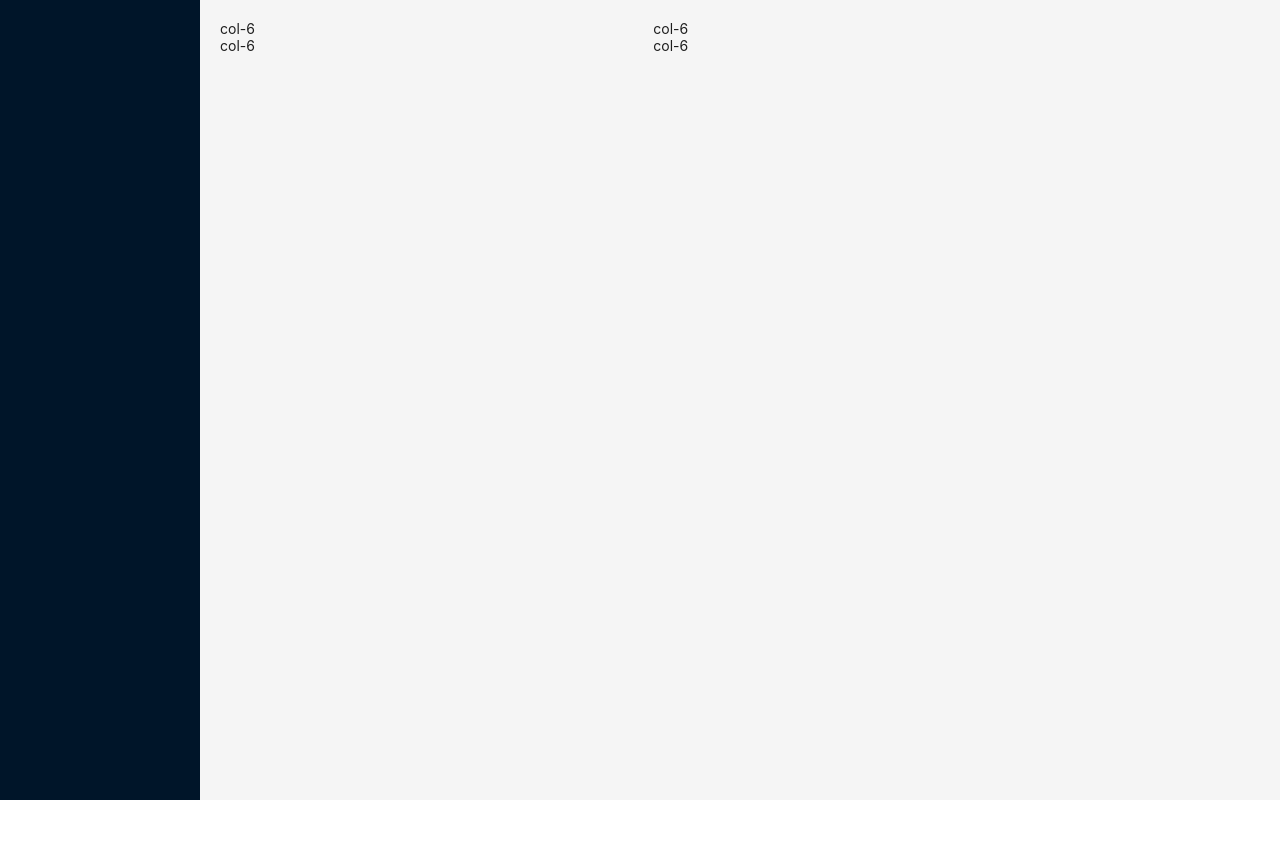
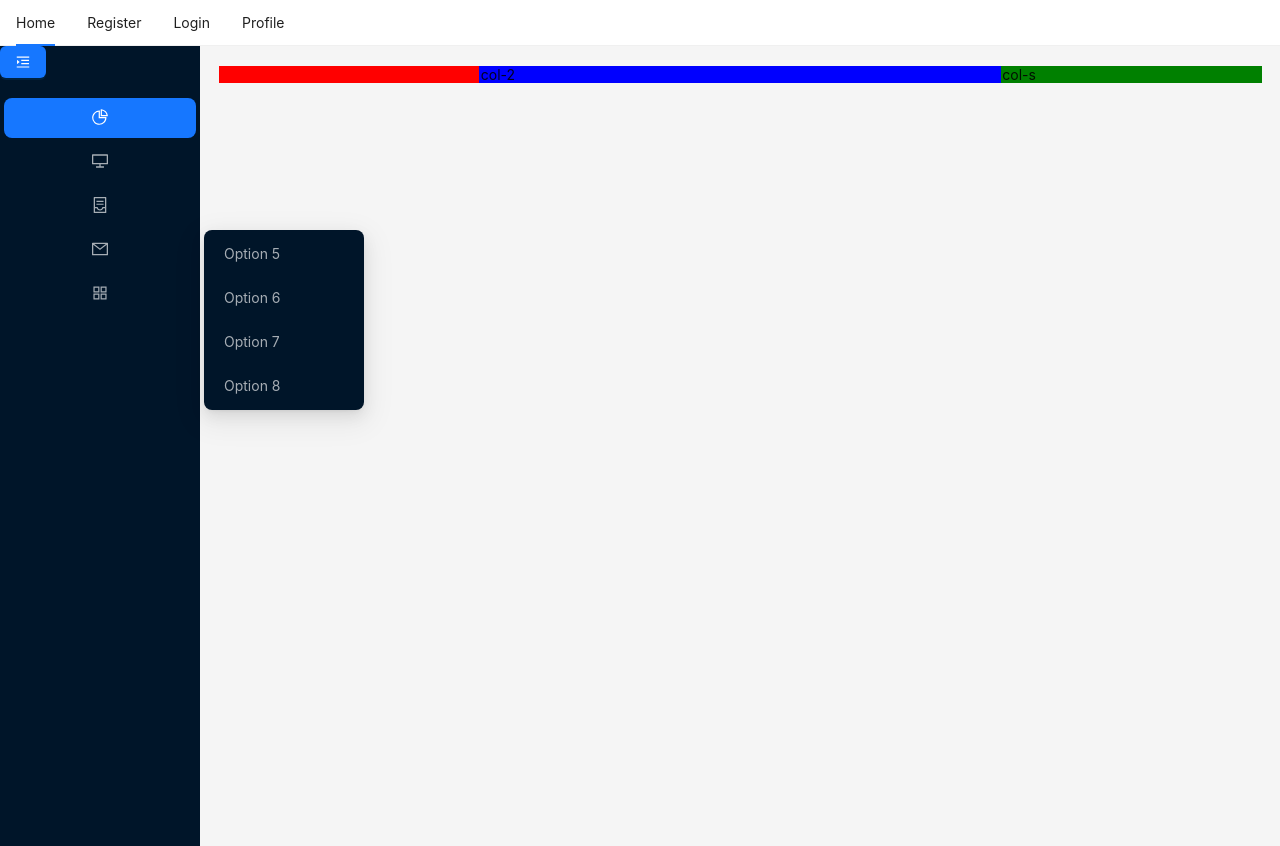
Before and after one commit to cuihaobo/lele-web, a React (Vite) app: page / in a window 1280 px wide. Before the commit the page ends 800 px from the top, so only its background shows below. Built offline with nearby package versions, Linux system fonts and the light colour scheme.

Commit message:
testing20230731

```diff
--- a/src/App.tsx
+++ b/src/App.tsx
@@ -1,6 +1,6 @@
 import { Layout } from "antd";
 import "./App.css";
-import { TextMenu } from "./components/TopNavigation";
+import { TextMenu, TopNavigation } from "./components/TopNavigation";
 import { RouterMap } from "./RouterMap";
 import { Content } from "antd/es/layout/layout";
 import Sider from "antd/es/layout/Sider";
@@ -8,9 +8,11 @@ import Sider from "antd/es/layout/Sider";
 function App() {
   return (
     <>
-      <TextMenu />
+      <TopNavigation />
       <Layout style={{ height: "100vh" }}>
-        <Sider></Sider>
+        <Sider>
+          <TextMenu />
+        </Sider>
         <Content>
         <Layout>
           <Content style={{ padding: '20px' }}>
--- a/src/components/TopNavigation.tsx
+++ b/src/components/TopNavigation.tsx
@@ -2,7 +2,9 @@ import { AppstoreOutlined, ContainerOutlined, DesktopOutlined, MailOutlined, Men
 import { Button, Menu, MenuProps} from 'antd'
 import { useState } from 'react'
 import { Link } from 'react-router-dom'
+
 export const TextMenu = () => {
+  const [collapsed, setCollapsed] = useState(true);
   type MenuItem = Required<MenuProps>['items'][number];
 
   function getItem(
@@ -41,15 +43,13 @@ const items: MenuItem[] = [
   ]),
 ];
 
-const App: React.FC = () => {
-  const [collapsed, setCollapsed] = useState(false);
-
   const toggleCollapsed = () => {
     setCollapsed(!collapsed);
+    console.log(collapsed)
   };
 
   return (
-    <div style={{ width: 256 }}>
+    <div style={{ width: 200 }}>
       <Button
         type="primary"
         onClick={toggleCollapsed}
@@ -67,7 +67,6 @@ const App: React.FC = () => {
       />
     </div>
   );
-};
 }
 
 export const TopNavigation = () => {
--- a/src/pages/Home.tsx
+++ b/src/pages/Home.tsx
@@ -1,12 +1,15 @@
 import { Col, Row } from "antd"
-
+// xs={24} sm={24} md={24} xl={12}
 export const Home = () => {
     return (
-        <Row>
-      <Col  sm={4} md={6}  xl={10} span={6}>col-6</Col>
-      <Col  sm={4} md={6}  xl={10} span={6}>col-6</Col>
-      <Col  sm={4} md={6}  xl={10} span={6}>col-6</Col>
-      <Col  sm={4} md={6}  xl={10} span={6}>col-6</Col>
-    </Row>
+      <>
+        <Row gutter={3}>
+          <Col style={{ backgroundColor: 'red'}} xs={24} sm={24} md={12} xl={6}>
+
+          </Col>
+          <Col style={{ backgroundColor: 'blue'}} xs={24} sm={24} md={12} xl={12}>col-2</Col>
+          <Col style={{ backgroundColor: 'green'}} xs={24} sm={24} md={8} xl={6}>col-s</Col>
+        </Row>
+      </>
     )
 }
```
Lines whose indentation alone changed are shown as unchanged.
